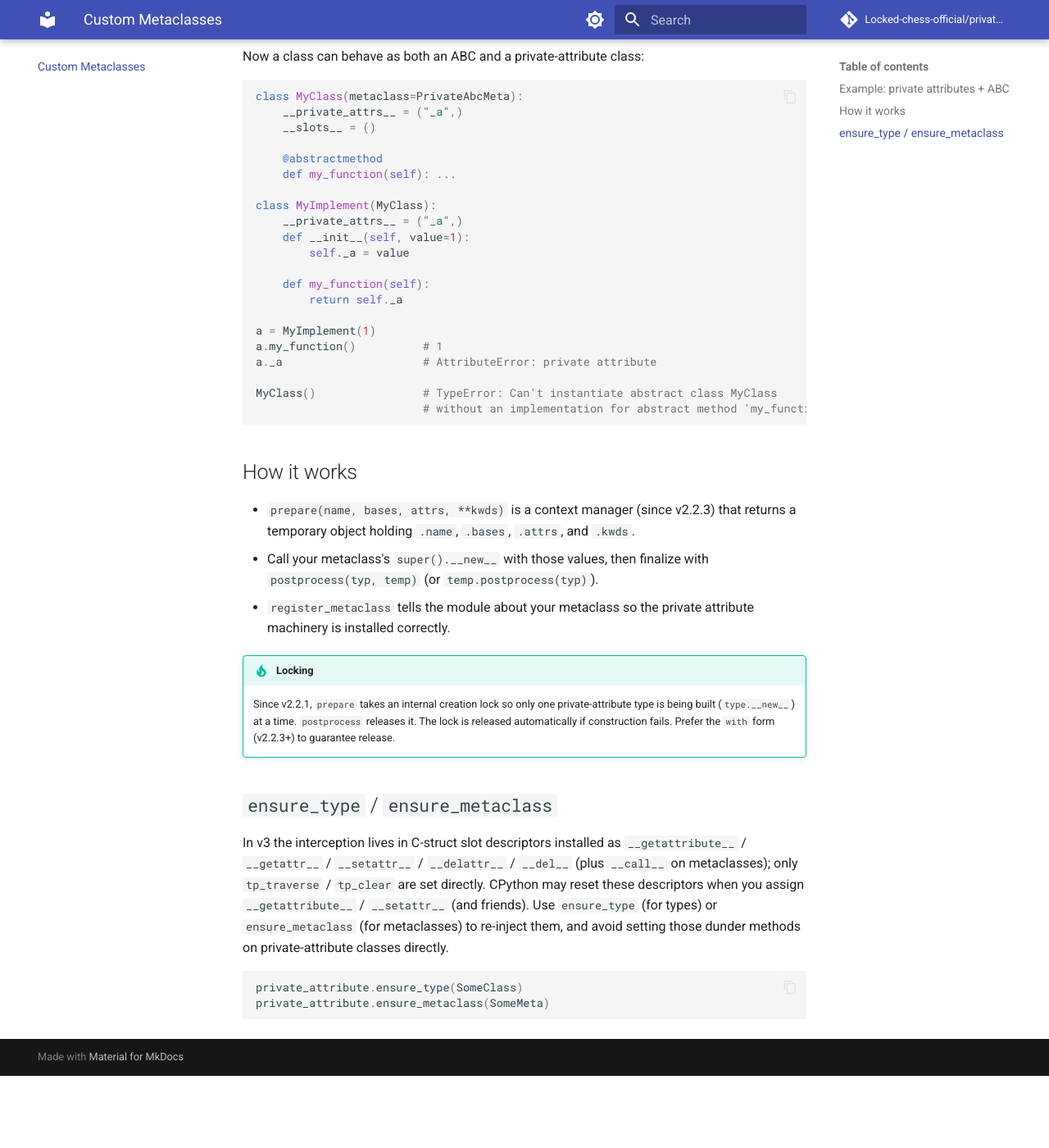
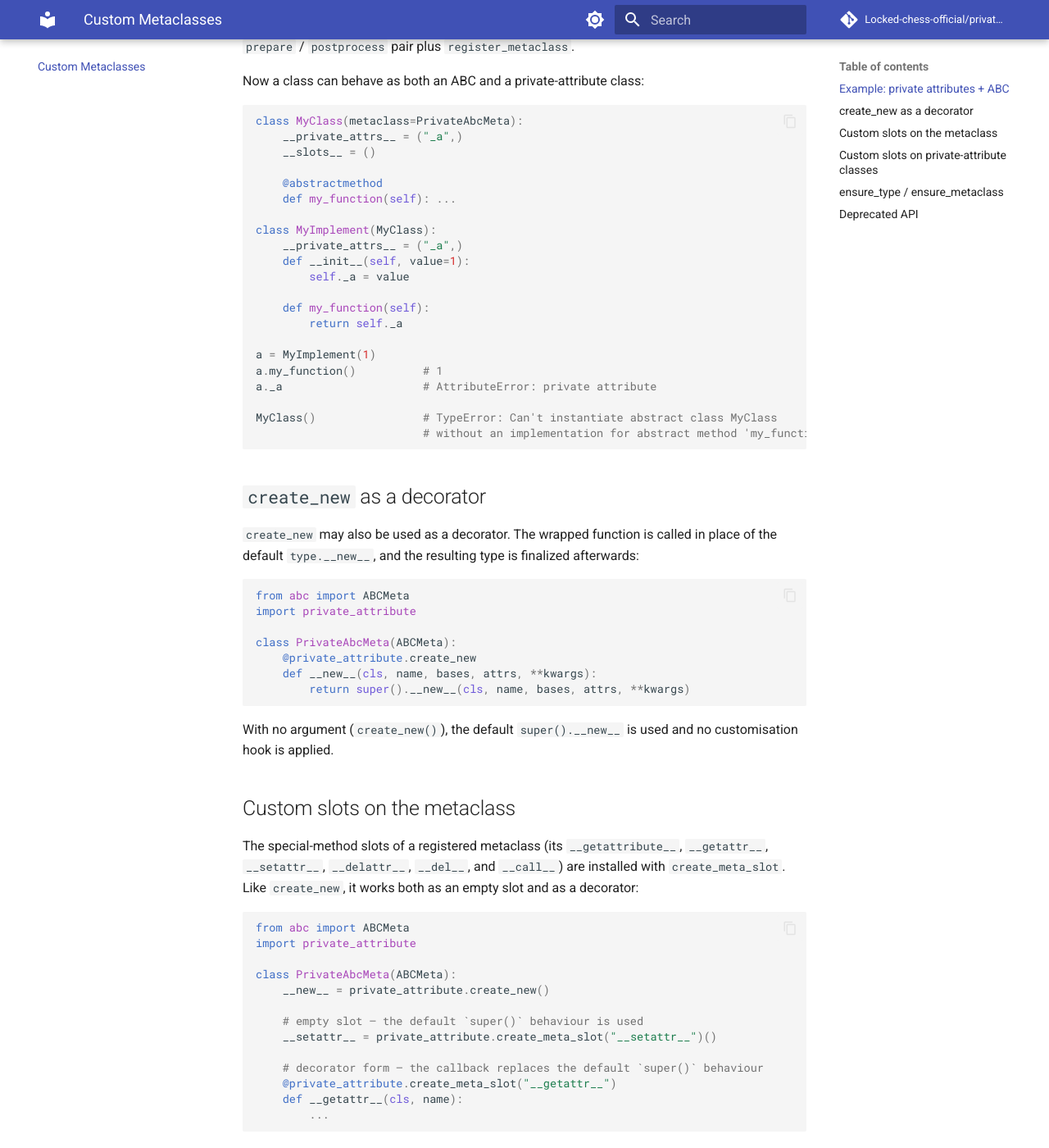
Before and after one commit to Locked-chess-official/private_attribute_cpp, an MkDocs documentation site: the page built from docs/custom-metaclasses.md, in a window 1280 px wide and 1400 px high, scrolled down 560 px. Shown: the whole window at 82% size. Built offline with MkDocs 1.6.1 and Material for MkDocs 9.7.7, drawn with Linux system fonts in a browser that asks for light colours; comment, search, counter and statistics services are not loaded; before the commit the page ends 1872 px from its top, so only the background shows below that; some of the changed text lies outside the part shown.

Commit message:
update docs

````diff
--- a/docs/api.md
+++ b/docs/api.md
@@ -101,33 +101,72 @@
 
 ## Functions
 
-### `prepare`
+### `create_new`
 
 ```python
-def prepare(name, bases, attrs, /, **kwds) -> _PrivateTemp: ...
+def create_new(func=None, /) -> Callable[..., Any]: ...
 ```
 
-Context manager for building a private-attribute class inside a custom metaclass.
-Returns a temporary object exposing `.name`, `.bases`, `.attrs`, and `.kwds`
-(plus, since v2.1.17, a `.postprocess(typ)` shortcut).
-
-### `postprocess`
+Registers and controls a custom metaclass automatically. Place it in the
+metaclass body (or use it as a decorator) and it replaces the old
+`prepare` / `postprocess` / `register_metaclass` flow:
 
 ```python
-def postprocess(typ, temp, /) -> None: ...
+from abc import ABCMeta
+import private_attribute
+
+class PrivateAbcMeta(ABCMeta):
+    __new__ = private_attribute.create_new()
+
+# or as a decorator:
+class PrivateAbcMeta2(ABCMeta):
+    @private_attribute.create_new
+    def __new__(cls, name, bases, attrs, **kwargs):
+        return super().__new__(cls, name, bases, attrs, **kwargs)
 ```
 
-Finalizes a class created via `prepare`. Call it after the metaclass's own
-`type.__new__`.
+With no argument the default `super().__new__` is used; with a callback, the
+callback is invoked in place of `type.__new__` and the resulting type is
+finalized as a private-attribute class.
 
-### `register_metaclass`
+### `create_meta_slot`
 
 ```python
-def register_metaclass(typ, /) -> None: ...
+def create_meta_slot(name: str, /): ...
 ```
 
-Registers a custom metaclass so it can produce private-attribute classes. Must be
-called before creating any such class; the metaclass must support weakrefs.
+Creates the final slot for a registered metaclass. The slot name must be one of
+`__getattribute__`, `__getattr__`, `__setattr__`, `__delattr__`, `__del__`, or
+`__call__`. Pass the name first, then either call the result with no arguments
+for an empty slot, or use it as a decorator with a callback:
+
+```python
+class PrivateAbcMeta(ABCMeta):
+    __new__ = private_attribute.create_new()
+    __setattr__ = private_attribute.create_meta_slot("__setattr__")()
+
+    @private_attribute.create_meta_slot("__getattr__")
+    def __getattr__(cls, name): ...
+```
+
+### `create_slot`
+
+```python
+def create_slot(name: str, /): ...
+```
+
+Creates the final slot for a private-attribute class. The slot name must be one
+of `__getattribute__`, `__getattr__`, `__setattr__`, `__delattr__`, or
+`__del__`. Pass the name first, then either call the result with no arguments
+for an empty slot, or use it as a decorator with a callback:
+
+```python
+class MyClass(private_attribute.PrivateAttrBase):
+    __setattr__ = private_attribute.create_slot("__setattr__")()
+
+    @private_attribute.create_slot("__delattr__")
+    def __delattr__(self, name): ...
+```
 
 ### `ensure_type`
 
@@ -148,6 +187,12 @@
 Re-injects the metaclass slot descriptors (plus `__call__`) and the
 `tp_traverse` / `tp_clear` wrappers.
 
+### Deprecated: `prepare` / `postprocess` / `register_metaclass`
+
+These three functions are deprecated and emit a warning when accessed. They are
+kept for backward compatibility; new code should use `create_new` (and, for
+custom slots, `create_meta_slot` / `create_slot`) instead.
+
 ## Class-definition options
 
 | Option | Type | Default | Meaning |
--- a/docs/custom-metaclasses.md
+++ b/docs/custom-metaclasses.md
@@ -1,7 +1,9 @@
 # Custom Metaclasses
 
 To combine private attributes with another metaclass (for example `ABCMeta`),
-use the `prepare` / `postprocess` pair and register the metaclass.
+put a `create_new` slot directly in the metaclass. `create_new` takes care of
+registration and control automatically — there is no longer any need to call
+`prepare` / `postprocess` / `register_metaclass`.
 
 ## Example: private attributes + ABC
 
@@ -10,14 +12,14 @@
 import private_attribute
 
 class PrivateAbcMeta(ABCMeta):
-    def __new__(cls, name, bases, attrs, **kwargs):
-        with private_attribute.prepare(name, bases, attrs, **kwargs) as temp:
-            typ = super().__new__(cls, temp.name, temp.bases, temp.attrs, **temp.kwds)
-            private_attribute.postprocess(typ, temp)   # or temp.postprocess(typ)
-            return typ
+    __new__ = private_attribute.create_new()
+```
 
-private_attribute.register_metaclass(PrivateAbcMeta)
-```
+`create_new()` returns a `__new__` slot descriptor. When it is placed in the
+metaclass body, `__set_name__` registers the metaclass automatically, and every
+class built through this metaclass is finalized as a private-attribute class —
+the same work that previously required the `prepare` / `postprocess` pair plus
+`register_metaclass`.
 
 Now a class can behave as both an ABC and a private-attribute class:
 
@@ -45,22 +47,64 @@
                          # without an implementation for abstract method 'my_function'
 ```
 
-## How it works
+## `create_new` as a decorator
 
-- `prepare(name, bases, attrs, **kwds)` is a context manager (since v2.2.3)
-  that returns a temporary object holding `.name`, `.bases`, `.attrs`, and
-  `.kwds`.
-- Call your metaclass's `super().__new__` with those values, then finalize with
-  `postprocess(typ, temp)` (or `temp.postprocess(typ)`).
-- `register_metaclass` tells the module about your metaclass so the private
-  attribute machinery is installed correctly.
+`create_new` may also be used as a decorator. The wrapped function is called in
+place of the default `type.__new__`, and the resulting type is finalized
+afterwards:
 
-!!! tip "Locking"
+```python
+from abc import ABCMeta
+import private_attribute
 
-    Since v2.2.1, `prepare` takes an internal creation lock so only one
-    private-attribute type is being built (`type.__new__`) at a time.
-    `postprocess` releases it. The lock is released automatically if
-    construction fails. Prefer the `with` form (v2.2.3+) to guarantee release.
+class PrivateAbcMeta(ABCMeta):
+    @private_attribute.create_new
+    def __new__(cls, name, bases, attrs, **kwargs):
+        return super().__new__(cls, name, bases, attrs, **kwargs)
+```
+
+With no argument (`create_new()`), the default `super().__new__` is used and no
+customisation hook is applied.
+
+## Custom slots on the metaclass
+
+The special-method slots of a registered metaclass (its `__getattribute__`,
+`__getattr__`, `__setattr__`, `__delattr__`, `__del__`, and `__call__`) are
+installed with `create_meta_slot`. Like `create_new`, it works both as an empty
+slot and as a decorator:
+
+```python
+from abc import ABCMeta
+import private_attribute
+
+class PrivateAbcMeta(ABCMeta):
+    __new__ = private_attribute.create_new()
+
+    # empty slot — the default `super()` behaviour is used
+    __setattr__ = private_attribute.create_meta_slot("__setattr__")()
+
+    # decorator form — the callback replaces the default `super()` behaviour
+    @private_attribute.create_meta_slot("__getattr__")
+    def __getattr__(cls, name):
+        ...
+```
+
+## Custom slots on private-attribute classes
+
+The corresponding slots of a private-attribute *class* (`__getattribute__`,
+`__getattr__`, `__setattr__`, `__delattr__`, `__del__`) are installed with
+`create_slot`:
+
+```python
+import private_attribute
+
+class MyClass(private_attribute.PrivateAttrBase):
+    __setattr__ = private_attribute.create_slot("__setattr__")()
+
+    @private_attribute.create_slot("__delattr__")
+    def __delattr__(self, name):
+        ...
+```
 
 ## `ensure_type` / `ensure_metaclass`
 
@@ -76,3 +120,23 @@
 private_attribute.ensure_type(SomeClass)
 private_attribute.ensure_metaclass(SomeMeta)
 ```
+
+## Deprecated API
+
+The old `prepare` / `postprocess` pair and `register_metaclass` are deprecated
+and emit a warning when accessed. They are kept for backward compatibility but
+new code should use `create_new` instead:
+
+```python
+from abc import ABCMeta
+import private_attribute
+
+class PrivateAbcMeta(ABCMeta):
+    def __new__(cls, name, bases, attrs, **kwargs):
+        with private_attribute.prepare(name, bases, attrs, **kwargs) as temp:
+            typ = super().__new__(cls, temp.name, temp.bases, temp.attrs, **temp.kwds)
+            private_attribute.postprocess(typ, temp)   # or temp.postprocess(typ)
+            return typ
+
+private_attribute.register_metaclass(PrivateAbcMeta)
+```
--- a/docs/notes.md
+++ b/docs/notes.md
@@ -40,7 +40,15 @@
   are set directly. CPython may reset these descriptors when you change
   `__getattribute__`, `__setattr__`, etc. If you are concerned, use
   `ensure_type` (or `ensure_metaclass`) to re-inject them, and avoid setting
-  those dunder methods on private-attribute classes directly.
+  those dunder methods on private-attribute classes directly. To install custom
+  slot behaviour, prefer `create_slot` (for classes) or `create_meta_slot` (for
+  metaclasses).
 - `register_metaclass` must be called with a metaclass that supports weakrefs.
 - Do **not** set `__static_attributes__` on a private-attribute class — it will
   be removed.
+
+## Deprecated API
+
+`prepare`, `postprocess`, and `register_metaclass` are deprecated and emit a
+warning when accessed. Use `create_new` in the metaclass body (or as a
+decorator) instead — it handles registration and control automatically.
````
Also changed, not shown: README.md (+35 -18 lines), 1 other file.
